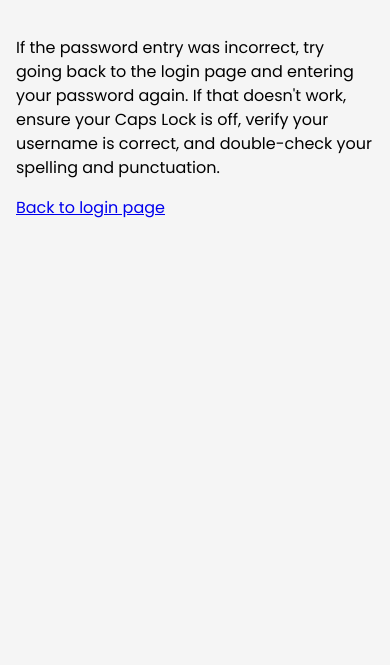
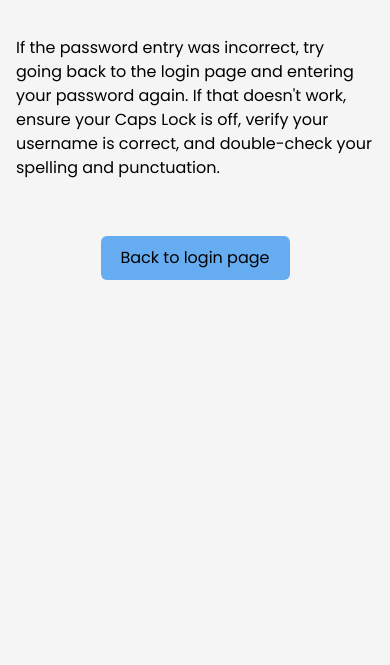
Before and after one commit to NoroffFEU/edu-gate-oct24ft, a website: page src/pages/placeholder.html in a window 390 px wide. Shown: the part 179-844 px from the top of the page. Drawn offline with Linux system fonts and the light colour scheme.

Commit message:
placeholder.html mobile style, added footer desktop/mobile

```diff
--- a/src/css/log-in.css
+++ b/src/css/log-in.css
@@ -25,7 +25,32 @@ main {
   letter-spacing: 0.5%;
 }
 
-/* Popup */
+/* to placeholder.html */
+.placeholder {
+  display: flex;
+  align-items: center;
+  /* justify-content: center; */
+  flex-direction: column;
+}
+
+/* to placeholder.html */
+.placeholder-p {
+  text-align: start;
+}
+
+/* to placeholder.html */
+.placeholder-btn {
+  margin-top: 40px;
+  padding: 10px 20px 10px 20px;
+  background-color: rgb(101, 173, 240);
+  border-radius: 6px;
+  font-size: 16px;
+  text-decoration: none;
+  color: black;
+  justify-content: center;
+}
+
+/* Popup container*/
 .popup {
   position: fixed;
   top: 100px;
--- a/src/pages/placeholder.html
+++ b/src/pages/placeholder.html
@@ -16,7 +16,9 @@
     />
     <link rel="stylesheet" href="../css/log-in.css" />
     <link rel="stylesheet" href="../css/style.css" />
+    <link rel="stylesheet" href="../css/components.css" />
     <script defer src="/src/script/utils/header.js"></script>
+    <script defer src="/src/script/utils/footer.js"></script>
   </head>
   <body>
     <div class="page-wrapper">
@@ -27,15 +29,18 @@
           </div>
         </nav>
       </header>
-      <main class="placeholder">
-        <p class="placeholder-p">
-          If the password entry was incorrect, try going back to the login page
-          and entering your password again. If that doesn't work, ensure your
-          Caps Lock is off, verify your username is correct, and double-check
-          your spelling and punctuation.
-        </p>
-        <a href="log-in.html" class="placeholder-btn">Back to login page</a>
+      <main>
+        <div class="placeholder">
+          <p class="placeholder-p">
+            If the password entry was incorrect, try going back to the login
+            page and entering your password again. If that doesn't work, ensure
+            your Caps Lock is off, verify your username is correct, and
+            double-check your spelling and punctuation.
+          </p>
+          <a href="log-in.html" class="placeholder-btn">Back to login page</a>
+        </div>
       </main>
+      <footer class="footer-circles"></footer>
     </div>
   </body>
 </html>
```
